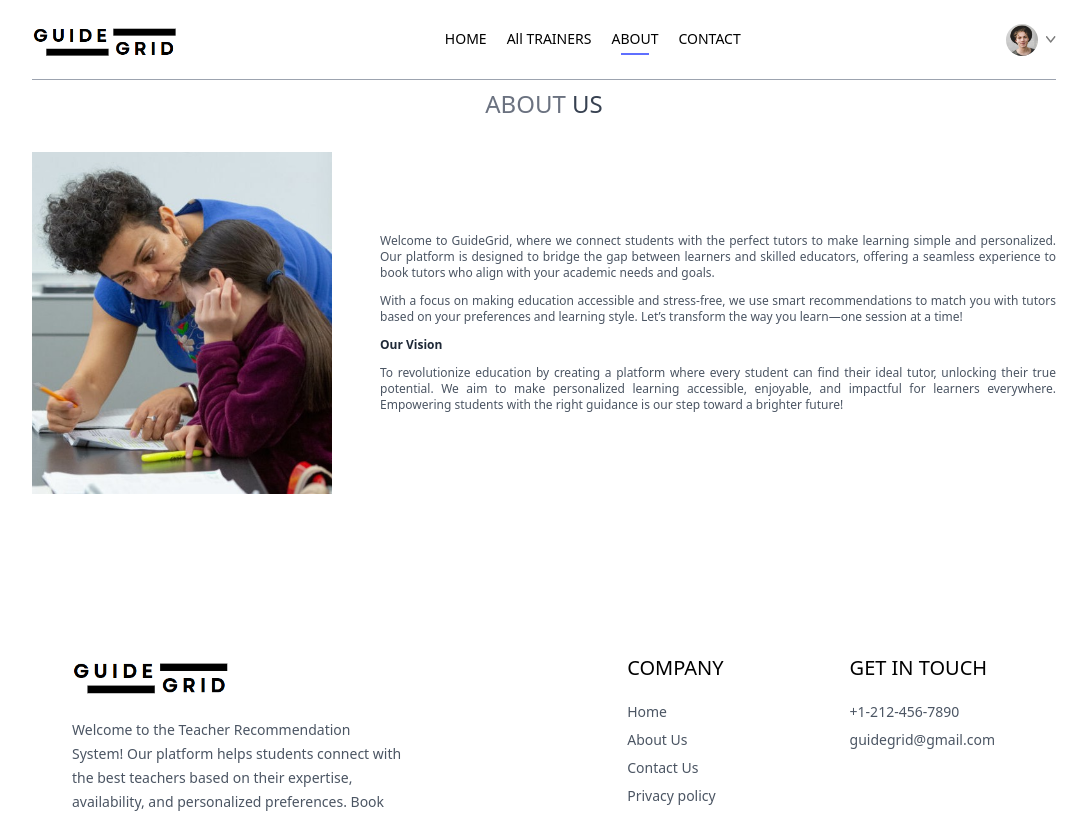
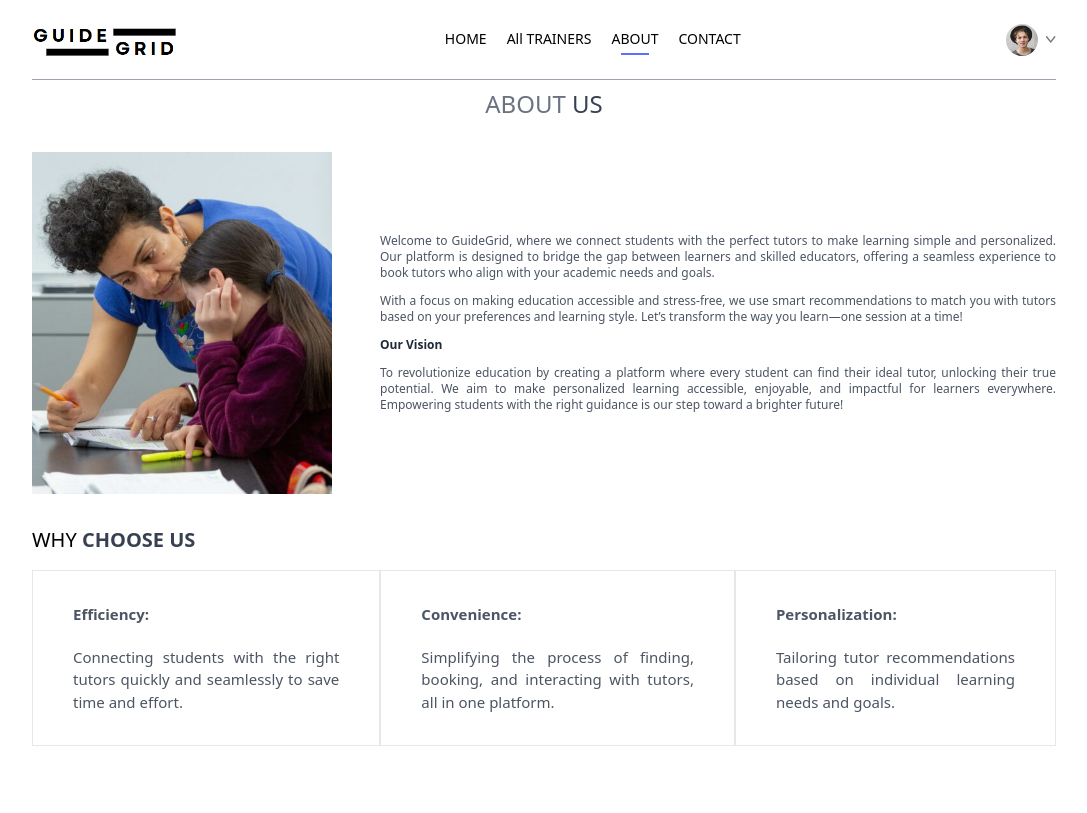
Before and after one commit to dhruvipatel03/trainer-recommendation-system, a React (Vite) app in the folder frontend/: page /about in a window 1280 px wide. Shown: the top 813 px of the page, without its empty margins (96-1183 px from the left). Built offline with nearby package versions, Linux system fonts and the light colour scheme.

Commit message:
about done

```diff
--- a/frontend/src/pages/About.jsx
+++ b/frontend/src/pages/About.jsx
@@ -18,6 +18,27 @@ const About = () => {
             <p>To revolutionize education by creating a platform where every student can find their ideal tutor, unlocking their true potential. We aim to make personalized learning accessible, enjoyable, and impactful for learners everywhere. Empowering students with the right guidance is our step toward a brighter future!</p>
           </div>
         </div>
+
+        <div className='text-xl my-4'>
+          <p>WHY <span className='text-gray-700 font-semibold'>CHOOSE US</span></p>
+        </div>
+
+        <div className='flex flex-col md:flex-row mb-10'>
+          <div className='border px-10 md:px-10 py-4 sm:py-8 flex flex-col gap-5 text-[15px] hover:bg-primary hover:text-white transition-all duration-300 text-gray-600 cursor-pointer text-justify'>
+            <b>Efficiency:</b>
+            <p>Connecting students with the right tutors quickly and seamlessly to save time and effort.</p>
+          </div>
+
+          <div className='border px-10 md:px-10 py-4 sm:py-8 flex flex-col gap-5 text-[15px] hover:bg-primary hover:text-white transition-all duration-300 text-gray-600 cursor-pointer text-justify'>
+            <b>Convenience:</b>
+            <p>Simplifying the process of finding, booking, and interacting with tutors, all in one platform.</p>
+          </div>
+
+          <div className='border px-10 md:px-10 py-4 sm:py-8 flex flex-col gap-5 text-[15px] hover:bg-primary hover:text-white transition-all duration-300 text-gray-600 cursor-pointer text-justify'>
+            <b>Personalization:</b>
+            <p>Tailoring tutor recommendations based on individual learning needs and goals.</p>
+          </div>
+        </div>
     </div>
   )
 }
```
